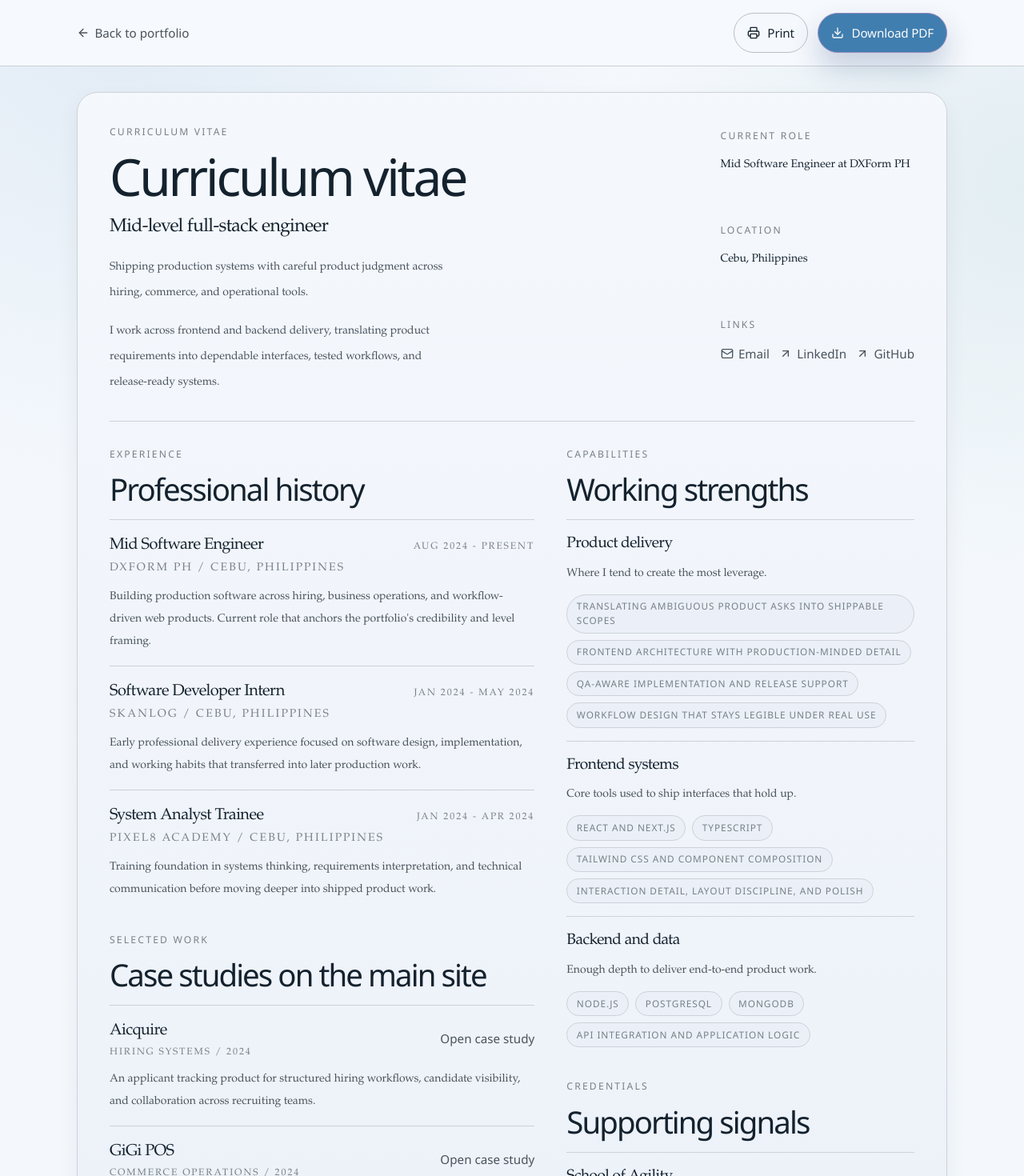
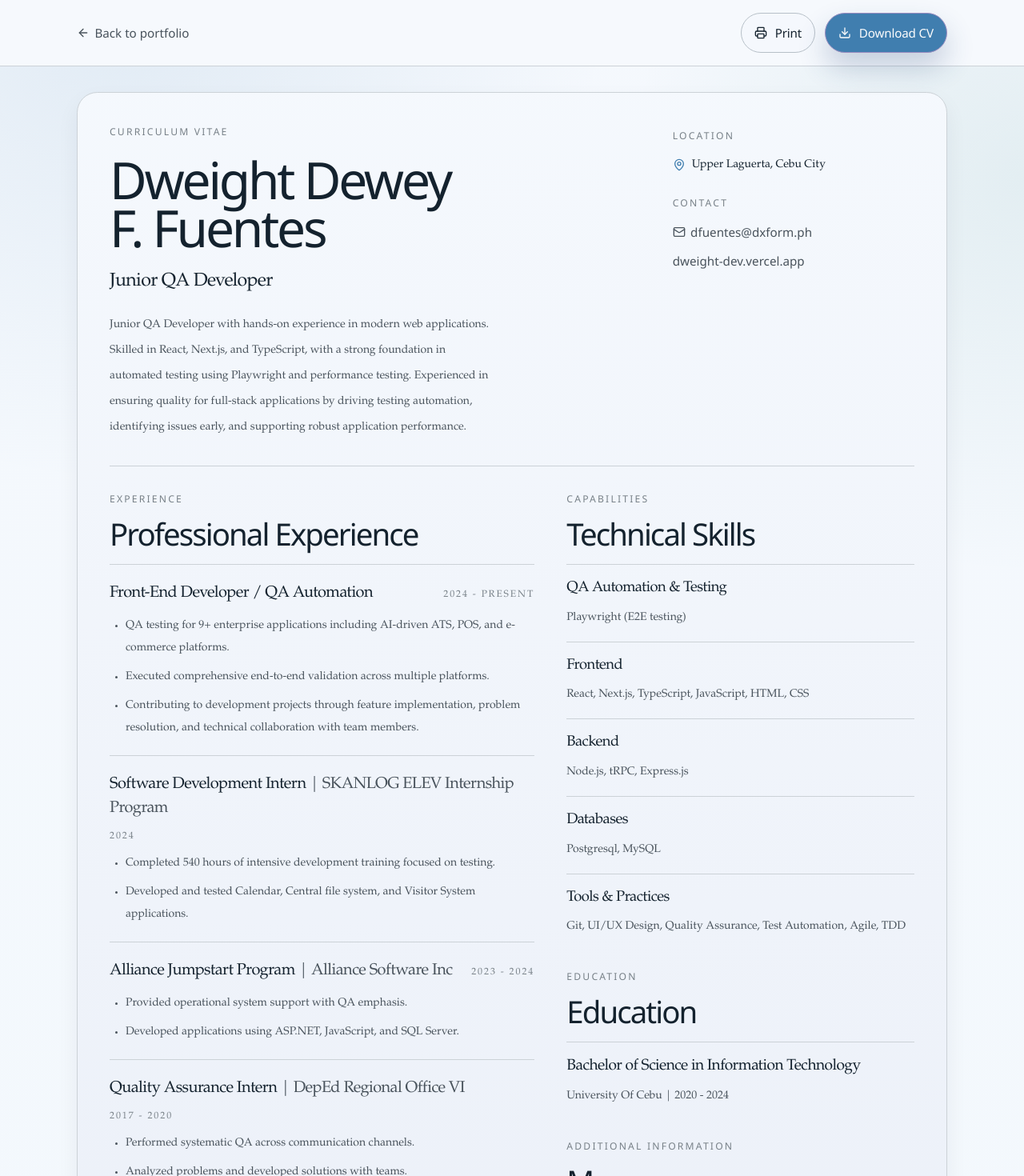
Before and after one commit to Dwieght/dweight.dev, a Next.js app: page /cv in a window 1280 px wide. Shown: the top 1470 px of the page at 80% size. Built offline with nearby package versions, Linux system fonts and the light colour scheme.

Commit message:
feat: add qa cv page

```diff
--- a/src/app/cv/page.tsx
+++ b/src/app/cv/page.tsx
@@ -2,24 +2,63 @@
 
 import React, { useRef, useState } from "react";
 import Link from "next/link";
-import {
-  ArrowLeft,
-  ArrowUpRight,
-  Download,
-  Mail,
-  Printer,
-} from "lucide-react";
-import {
-  credentialHighlights,
-  experienceItems,
-  featuredProjects,
-  profile,
-  skillGroups,
-} from "@/content/portfolio";
+import { ArrowLeft, Download, Mail, MapPin, Printer } from "lucide-react";
+
+const pdfHref = "/Dweight_Dewey_Fuentes_CV.pdf";
+
+const skills = [
+  ["QA Automation & Testing", "Playwright (E2E testing)"],
+  ["Frontend", "React, Next.js, TypeScript, JavaScript, HTML, CSS"],
+  ["Backend", "Node.js, tRPC, Express.js"],
+  ["Databases", "Postgresql, MySQL"],
+  [
+    "Tools & Practices",
+    "Git, UI/UX Design, Quality Assurance, Test Automation, Agile, TDD",
+  ],
+];
+
+const experiences = [
+  {
+    role: "Front-End Developer / QA Automation",
+    period: "2024 - Present",
+    details: [
+      "QA testing for 9+ enterprise applications including AI-driven ATS, POS, and e-commerce platforms.",
+      "Executed comprehensive end-to-end validation across multiple platforms.",
+      "Contributing to development projects through feature implementation, problem resolution, and technical collaboration with team members.",
+    ],
+  },
+  {
+    role: "Software Development Intern",
+    organization: "SKANLOG ELEV Internship Program",
+    period: "2024",
+    details: [
+      "Completed 540 hours of intensive development training focused on testing.",
+      "Developed and tested Calendar, Central file system, and Visitor System applications.",
+    ],
+  },
+  {
+    role: "Alliance Jumpstart Program",
+    organization: "Alliance Software Inc",
+    period: "2023 - 2024",
+    details: [
+      "Provided operational system support with QA emphasis.",
+      "Developed applications using ASP.NET, JavaScript, and SQL Server.",
+    ],
+  },
+  {
+    role: "Quality Assurance Intern",
+    organization: "DepEd Regional Office VI",
+    period: "2017 - 2020",
+    details: [
+      "Performed systematic QA across communication channels.",
+      "Analyzed problems and developed solutions with teams.",
+      "Organized files, spreadsheets, and reports systematically.",
+    ],
+  },
+];
 
 export default function CVPage() {
-  const cvRef = useRef<HTMLDivElement>(null);
-  const [isGeneratingPdf, setIsGeneratingPdf] = useState(false);
+  const cvRef = useRef<HTMLElement>(null);
   const [isPrinting, setIsPrinting] = useState(false);
 
   const handlePrint = () => {
@@ -31,45 +70,10 @@ export default function CVPage() {
     }, 80);
   };
 
-  const generatePdf = async () => {
-    if (!cvRef.current) {
-      return;
-    }
-
-    setIsGeneratingPdf(true);
-
-    try {
-      const html2pdf = (await import("html2pdf.js")).default;
-
-      await html2pdf()
-        .set({
-          margin: [10, 10, 12, 10],
-          filename: "dweight-fuentes-cv.pdf",
-          image: { type: "jpeg", quality: 0.98 },
-          html2canvas: {
-            scale: 2,
-            useCORS: true,
-            scrollY: 0,
-          },
-          jsPDF: {
-            unit: "mm",
-            format: "a4",
-            orientation: "portrait",
-          },
-        })
-        .from(cvRef.current)
-        .save();
-    } catch (error) {
-      console.error("PDF generation failed:", error);
-    } finally {
-      setIsGeneratingPdf(false);
-    }
-  };
-
   return (
     <main className="page-shell">
       <header className="site-header cv-toolbar">
-        <div className="mx-auto flex w-full max-w-[68rem] items-center justify-between gap-4">
+        <div className="mx-auto flex w-full max-w-[68rem] flex-wrap items-center justify-between gap-4">
           <Link className="action-link" href="/">
             <ArrowLeft className="h-4 w-4" />
             Back to portfolio
@@ -80,15 +84,14 @@ export default function CVPage() {
               <Printer className="h-4 w-4" />
               {isPrinting ? "Preparing..." : "Print"}
             </button>
-            <button
+            <a
               className="action-button action-button--primary"
-              type="button"
-              onClick={generatePdf}
-              disabled={isGeneratingPdf}
+              href={pdfHref}
+              download
             >
               <Download className="h-4 w-4" />
-              {isGeneratingPdf ? "Generating..." : "Download PDF"}
-            </button>
+              Download CV
+            </a>
           </div>
         </div>
       </header>
@@ -96,54 +99,57 @@ export default function CVPage() {
       <div className="mx-auto w-full max-w-[68rem] pt-8">
         <article
           ref={cvRef}
-          className="resume-sheet surface-panel overflow-hidden p-8 sm:p-10"
+          className="resume-sheet surface-panel overflow-hidden p-6 sm:p-10"
         >
-          <section className="grid gap-8 border-b border-[var(--line)] pb-8 lg:grid-cols-[minmax(0,1fr)_auto]">
-            <div className="space-y-4">
+          <section className="grid gap-8 border-b border-[var(--line)] pb-8 lg:grid-cols-[minmax(0,1fr)_minmax(18rem,0.45fr)]">
+            <div className="space-y-5">
               <p className="eyebrow">Curriculum vitae</p>
-              <h1 className="section-title !max-w-none">Curriculum vitae</h1>
+              <h1 className="section-title !max-w-[13ch]">
+                Dweight Dewey F. Fuentes
+              </h1>
               <p className="font-display text-[1.45rem] tracking-[-0.03em] text-[var(--ink)]">
-                {profile.headline}
+                Junior QA Developer
               </p>
-              <p className="max-w-[62ch] text-sm leading-8 text-[var(--ink-muted)]">
-                {profile.positioning}
-              </p>
-              <p className="max-w-[62ch] text-sm leading-8 text-[var(--ink-muted)]">
-                {profile.introduction}
+              <p className="max-w-[68ch] text-sm leading-8 text-[var(--ink-muted)]">
+                Junior QA Developer with hands-on experience in modern web
+                applications. Skilled in React, Next.js, and TypeScript, with a
+                strong foundation in automated testing using Playwright and
+                performance testing. Experienced in ensuring quality for
+                full-stack applications by driving testing automation,
+                identifying issues early, and supporting robust application
+                performance.
               </p>
             </div>
 
-            <div className="grid gap-4 text-sm leading-7 text-[var(--ink-muted)]">
+            <aside className="grid content-start gap-5 text-sm leading-7 text-[var(--ink-muted)]">
               <div>
-                <p className="eyebrow">Current role</p>
-                <p className="mt-2 text-[var(--ink)]">{profile.currentRole}</p>
+                <p className="eyebrow">Location</p>
+                <p className="mt-2 flex items-center gap-2 text-[var(--ink)]">
+                  <MapPin className="h-4 w-4 text-[var(--accent)]" />
+                  Upper Laguerta, Cebu City
+                </p>
               </div>
               <div>
-                <p className="eyebrow">Location</p>
-                <p className="mt-2 text-[var(--ink)]">{profile.location}</p>
-              </div>
-              <div>
-                <p className="eyebrow">Links</p>
-                <div className="mt-2 flex flex-wrap gap-3">
-                  {profile.links.map((link) => (
-                    <Link
-                      key={link.label}
+                <p className="eyebrow">Contact</p>
+                <div className="mt-2 grid gap-2">
+                  <a
                     className="action-link"
-                      href={link.href}
-                      target={link.href.startsWith("http") ? "_blank" : undefined}
-                      rel={link.href.startsWith("http") ? "noreferrer" : undefined}
+                    href="mailto:dfuentes@dxform.ph"
                   >
-                      {link.label === "Email" ? (
                     <Mail className="h-4 w-4" />
-                      ) : (
-                        <ArrowUpRight className="h-4 w-4" />
-                      )}
-                      {link.label}
-                    </Link>
-                  ))}
+                    dfuentes@dxform.ph
+                  </a>
+                  <a
+                    className="action-link"
+                    href="https://dweight-dev.vercel.app/"
+                    rel="noreferrer"
+                    target="_blank"
+                  >
+                    dweight-dev.vercel.app
+                  </a>
                 </div>
               </div>
-            </div>
+            </aside>
           </section>
 
           <div className="mt-8 grid gap-10 lg:grid-cols-[minmax(0,1.1fr)_minmax(18rem,0.9fr)]">
@@ -152,63 +158,35 @@ export default function CVPage() {
                 <div className="section-intro !mb-0">
                   <p className="eyebrow">Experience</p>
                   <h2 className="section-title !max-w-none !text-[clamp(1.8rem,3vw,2.5rem)]">
-                    Professional history
+                    Professional Experience
                   </h2>
                 </div>
-                <ul className="grid gap-4">
-                  {experienceItems.map((item) => (
+
+                <ul className="grid gap-5">
+                  {experiences.map((item) => (
                     <li
-                      key={`${item.organization}-${item.role}`}
-                      className="border-t border-[var(--line)] pt-4"
+                      key={`${item.role}-${item.period}`}
+                      className="border-t border-[var(--line)] pt-5"
                     >
                       <div className="flex flex-wrap items-baseline justify-between gap-3">
                         <h3 className="font-display text-[1.25rem] tracking-[-0.03em] text-[var(--ink)]">
                           {item.role}
+                          {item.organization ? (
+                            <span className="text-[var(--ink-muted)]">
+                              {" "}
+                              | {item.organization}
+                            </span>
+                          ) : null}
                         </h3>
                         <p className="text-xs uppercase tracking-[0.16em] text-[var(--ink-soft)]">
                           {item.period}
                         </p>
                       </div>
-                      <p className="mt-1 text-sm uppercase tracking-[0.16em] text-[var(--ink-soft)]">
-                        {item.organization} / {item.location}
-                      </p>
-                      <p className="mt-3 text-sm leading-7 text-[var(--ink-muted)]">
-                        {item.summary}
-                      </p>
-                    </li>
+                      <ul className="mt-3 grid gap-2 pl-5 text-sm leading-7 text-[var(--ink-muted)] [list-style:disc]">
+                        {item.details.map((detail) => (
+                          <li key={detail}>{detail}</li>
                         ))}
                       </ul>
-              </section>
-
-              <section className="space-y-5">
-                <div className="section-intro !mb-0">
-                  <p className="eyebrow">Selected work</p>
-                  <h2 className="section-title !max-w-none !text-[clamp(1.8rem,3vw,2.5rem)]">
-                    Case studies on the main site
-                  </h2>
-                </div>
-                <ul className="grid gap-4">
-                  {featuredProjects.map((project) => (
-                    <li
-                      key={project.slug}
-                      className="border-t border-[var(--line)] pt-4"
-                    >
-                      <div className="flex flex-wrap items-center justify-between gap-3">
-                        <div>
-                          <h3 className="font-display text-[1.25rem] tracking-[-0.03em] text-[var(--ink)]">
-                            {project.title}
-                          </h3>
-                          <p className="mt-1 text-xs uppercase tracking-[0.16em] text-[var(--ink-soft)]">
-                            {project.eyebrow} / {project.period}
-                          </p>
-                        </div>
-                        <Link className="action-link" href={`/projects/${project.slug}`}>
-                          Open case study
-                        </Link>
-                      </div>
-                      <p className="mt-3 text-sm leading-7 text-[var(--ink-muted)]">
-                        {project.summary}
-                      </p>
                     </li>
                   ))}
                 </ul>
@@ -220,58 +198,71 @@ export default function CVPage() {
                 <div className="section-intro !mb-0">
                   <p className="eyebrow">Capabilities</p>
                   <h2 className="section-title !max-w-none !text-[clamp(1.8rem,3vw,2.5rem)]">
-                    Working strengths
+                    Technical Skills
                   </h2>
                 </div>
-                <ul className="grid gap-4">
-                  {skillGroups.map((group) => (
-                    <li
-                      key={group.title}
+
+                <dl className="grid gap-4">
+                  {skills.map(([title, items]) => (
+                    <div
+                      key={title}
                       className="border-t border-[var(--line)] pt-4"
                     >
-                      <p className="font-display text-[1.2rem] tracking-[-0.03em] text-[var(--ink)]">
-                        {group.title}
-                      </p>
-                      <p className="mt-2 text-sm leading-7 text-[var(--ink-muted)]">
-                        {group.note}
-                      </p>
-                      <div className="mt-3 flex flex-wrap gap-2">
-                        {group.items.map((item) => (
-                          <span key={item} className="quiet-tag">
-                            {item}
-                          </span>
+                      <dt className="font-display text-[1.15rem] tracking-[-0.03em] text-[var(--ink)]">
+                        {title}
+                      </dt>
+                      <dd className="mt-2 text-sm leading-7 text-[var(--ink-muted)]">
+                        {items}
+                      </dd>
+                    </div>
                   ))}
-                      </div>
-                    </li>
-                  ))}
-                </ul>
+                </dl>
               </section>
 
               <section className="space-y-5">
                 <div className="section-intro !mb-0">
-                  <p className="eyebrow">Credentials</p>
+                  <p className="eyebrow">Education</p>
                   <h2 className="section-title !max-w-none !text-[clamp(1.8rem,3vw,2.5rem)]">
-                    Supporting signals
+                    Education
                   </h2>
                 </div>
-                <ul className="grid gap-4">
-                  {credentialHighlights.map((credential) => (
-                    <li
-                      key={credential.title}
-                      className="border-t border-[var(--line)] pt-4"
-                    >
-                      <p className="font-display text-[1.2rem] tracking-[-0.03em] text-[var(--ink)]">
-                        {credential.title}
+                <div className="border-t border-[var(--line)] pt-4">
+                  <h3 className="font-display text-[1.2rem] tracking-[-0.03em] text-[var(--ink)]">
+                    Bachelor of Science in Information Technology
+                  </h3>
+                  <p className="mt-2 text-sm leading-7 text-[var(--ink-muted)]">
+                    University Of Cebu | 2020 - 2024
                   </p>
-                      <p className="mt-1 text-xs uppercase tracking-[0.16em] text-[var(--ink-soft)]">
-                        {credential.issuer}
+                </div>
+              </section>
+
+              <section className="space-y-5">
+                <div className="section-intro !mb-0">
+                  <p className="eyebrow">Additional Information</p>
+                  <h2 className="section-title !max-w-none !text-[clamp(1.8rem,3vw,2.5rem)]">
+                    More
+                  </h2>
+                </div>
+                <div className="grid gap-4">
+                  <div className="border-t border-[var(--line)] pt-4">
+                    <h3 className="font-display text-[1.15rem] tracking-[-0.03em] text-[var(--ink)]">
+                      Languages
+                    </h3>
+                    <p className="mt-2 text-sm leading-7 text-[var(--ink-muted)]">
+                      English, Tagalog, Cebuano
                     </p>
+                  </div>
+                  <div className="border-t border-[var(--line)] pt-4">
+                    <h3 className="font-display text-[1.15rem] tracking-[-0.03em] text-[var(--ink)]">
+                      Awards / Activities
+                    </h3>
                     <p className="mt-2 text-sm leading-7 text-[var(--ink-muted)]">
-                        {credential.note}
+                      SKANLOG ELEV Internship Program, Alliance Jumpstart
+                      Program, Web Security Threats Webinar (2020), 9th ICT
+                      Congress 2022
                     </p>
-                    </li>
-                  ))}
-                </ul>
+                  </div>
+                </div>
               </section>
             </div>
           </div>
```
Also changed, not shown: 2 other files (tests, documents, lock files or other folders). Lines whose indentation alone changed are shown as unchanged.
